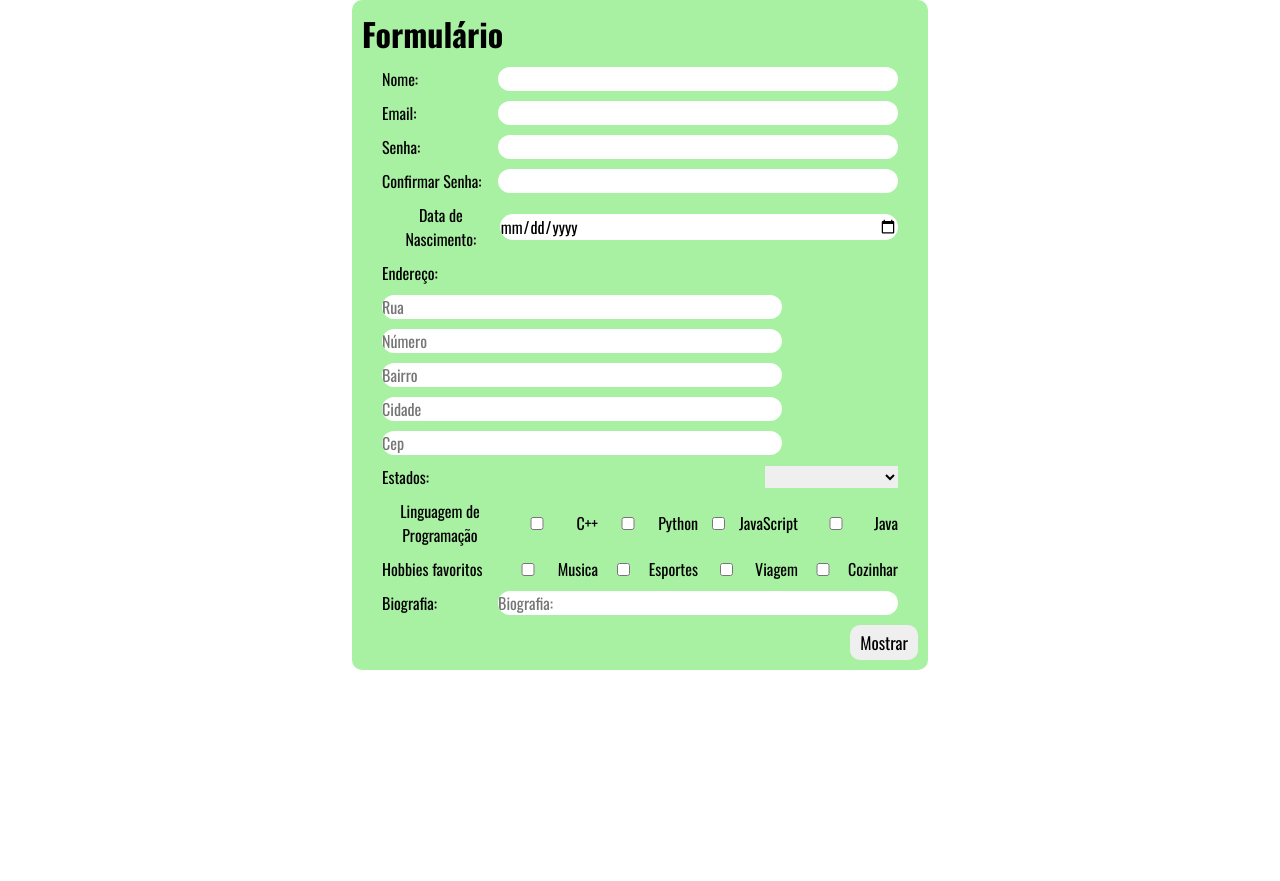
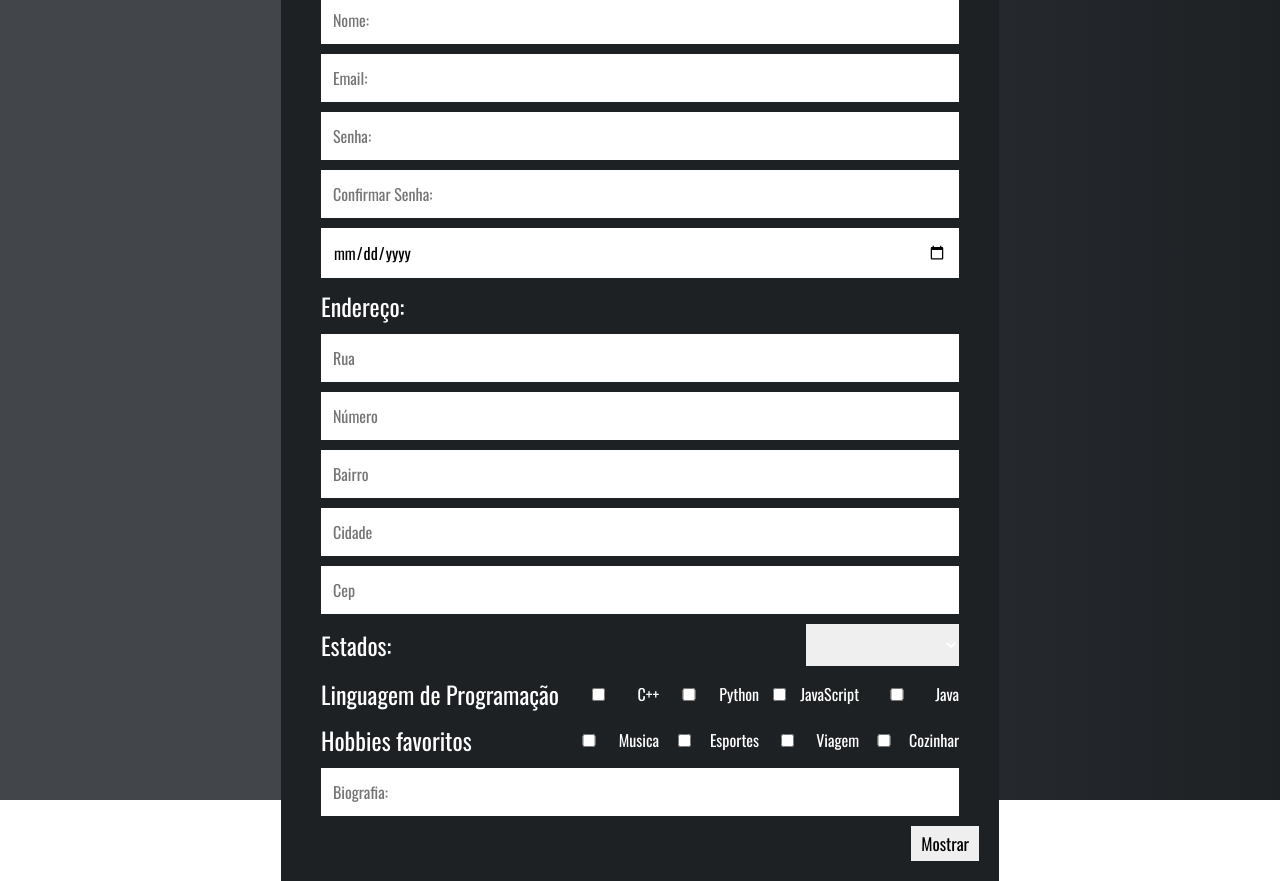
Before and after one commit to DaviBisewski/projeto-um, a Vue app: page / in a window 1280 px wide. Before the commit the page ends 800 px from the top, so only its background shows below. Built offline with nearby package versions, Linux system fonts and the light colour scheme.

Commit message:
css feito

```diff
--- a/src/App.vue
+++ b/src/App.vue
@@ -32,27 +32,24 @@ function formatarPreco(preco) {
 <template>
   <div class="container">
     <div class="formulario">
-      <h1>Formulário</h1>
       <form @submit.prevent="mostrarResultado = !mostrarResultado">
+        <div class="title">
+        <h1>Formulário</h1>
+      </div>
         <div class="row">
-          <label for="">Nome:</label>
-          <input type="text" v-model="pessoa.nome" required>
+           <input type="text" v-model="pessoa.nome" required placeholder="Nome:">
         </div>
         <div class="row">
-          <label for="">Email:</label>
-          <input type="email" v-model="pessoa.email">
+            <input type="email" v-model="pessoa.email" placeholder="Email:">
         </div>
         <div class="row">
-          <label for="">Senha:</label>
-          <input type="password" v-model="pessoa.senha">
+            <input type="password" v-model="pessoa.senha" placeholder="Senha:">
         </div>
         <div class="row">
-          <label for="">Confirmar Senha:</label>
-          <input type="password" v-model="pessoa.confsenha">
+          <input type="password" v-model="pessoa.confsenha" placeholder="Confirmar Senha:">
         </div>
         <div class="row">
-          <label for="">Data de Nascimento:</label>
-          <input type="date" v-model="pessoa.data">
+          <input type="date" v-model="pessoa.data" placeholder="Data de Nascimento:">
         </div>
         <div class="row">
           <label for="">Endereço:</label>
@@ -109,28 +106,7 @@ function formatarPreco(preco) {
         <label for="">Linguagem de Programação</label>
           <div class="bglh">
         <div class="checkbox">
-          <input type="checkbox" value="C++" id=""
-
-
-
-
-
-
-
-
-
-
-
-
-
-
-
-
-
-
-
-
-          />
+          <input type="checkbox" value="C++" id=""/>
           <p>C++</p>
         </div>
         <div class="checkbox">
@@ -169,7 +145,6 @@ function formatarPreco(preco) {
       </div>
     </div>
       <div class="row">
-        <label for="">Biografia:</label>
         <input type="text" v-model="biografia" id="" placeholder="Biografia:" />
     </div>
 
@@ -211,24 +186,37 @@ function formatarPreco(preco) {
   display: flex;
   justify-content: center;
   align-items: center;
-  flex-direction: column;
   gap: 1.5rem;
   width: 100vw;
+  height: 100vh;
+  background-image: linear-gradient(to left, #1e2124, #282b30, #424549, #424549);
+
 }
 
 .formulario,
 .resultado {
-  width: 45%;
-  border-radius: 10px;
-  padding: 10px;
+  padding: 20px;
+  display: flex;
+  flex-direction: column;
 }
 
 .formulario {
-  background-color: #a8f0a2;
+  background-color: #1e2124;
+  justify-content: center;
+  align-items: center;
 }
 
+h1{
+  color: #fff;
+}
 .resultado {
-  background-color: #eeafe6;
+  background-color: #7289da;
+  width: 718px;
+  justify-content: center;
+  align-items: start;
+  animation: spin 2s ease;
+  animation-iteration-count: 1;
+  gap: 10px;
 }
 
 .formulario .row {
@@ -237,6 +225,19 @@ function formatarPreco(preco) {
   justify-content: space-between;
   align-items: center;
   text-align: center;
+}
+
+.formulario .row input{
+  padding: 10px;
+  border-radius: 0;
+  border: 2px solid transparent;
+  width: 100%;
+}
+
+.formulario .row input:hover{
+  padding: 10px;
+  border-radius: 0;
+  border: 2px solid #7289da;
 }
 
 .mostrar {
@@ -249,7 +250,7 @@ function formatarPreco(preco) {
 .mostrar button {
   font-size: 17px;
   padding: 5px 10px;
-  border-radius: 10px;
+
 }
 
 .checkbox{
@@ -262,4 +263,37 @@ function formatarPreco(preco) {
 .bglh{
   display: flex;
 }
+
+label{
+  font-size: 1.5rem;
+  color: #fff;
+}
+
+select{
+  padding: 10px;
+  color: #fff;
+}
+
+.title{
+  width: 100%;
+  display: flex;
+  justify-content: center;
+  align-items: center;
+}
+p{
+  color: #fff;
+}
+
+@keyframes spin{
+  to{
+    transform: scale(1) translate(0px) rotate(0deg) translateY(0);
+  }
+  from{
+    transform: scale(250) translate(2000px) rotate(720deg) translateY(1100px);
+  }
+}
+
+.resultado p{
+  font-size: 16px;
+}
 </style>
```
